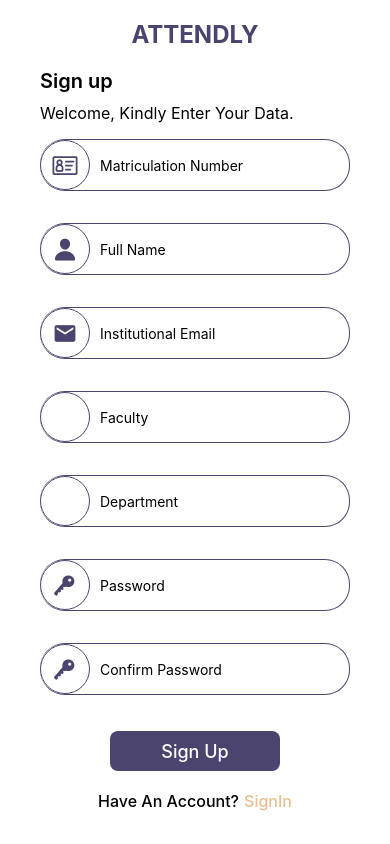
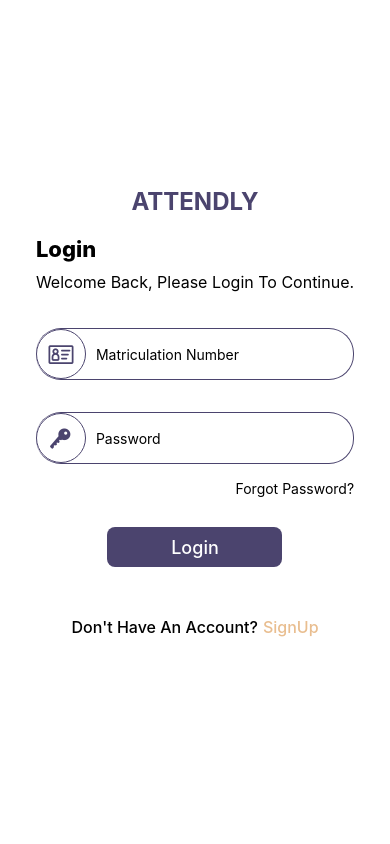
Before and after one commit to mbianou-bradon/attendly, a React Native app: screen / in a window 390 px wide. Built offline with nearby package versions, Linux system fonts and the light colour scheme.

Commit message:
Completed Login Screen

```diff
--- a/App.tsx
+++ b/App.tsx
@@ -12,6 +12,7 @@ import {
 } from 'react-native';
 import Signup from './src/screens/signup/Signup';
 import colors from './src/theme/theme';
+import Login from './src/screens/Login/Login';
 
 
 function App(): JSX.Element {
@@ -20,7 +21,7 @@ function App(): JSX.Element {
   return (
     <View style={{flex: 1}}>
       <StatusBar backgroundColor={colors.primary}/>
-      <Signup/>
+      <Login/>
     </View>
   )
 }
--- a/src/screens/Login/Login.screen.styles.tsx
+++ b/src/screens/Login/Login.screen.styles.tsx
@@ -0,0 +1,90 @@
+import { StyleSheet } from "react-native";
+import colors from "../../theme/theme";
+
+
+const styles =  StyleSheet.create({
+    loginMainContainer : {
+        flex: 1,
+        paddingHorizontal: 30,
+        justifyContent: "center",
+        alignItems: "center",
+        backgroundColor: colors.neutral_white
+    },
+    logoContainer: {
+        justifyContent: "center",
+        alignItems: "center",
+        marginBottom: 20
+    },
+    logoText: {
+        fontSize: 24,
+        fontWeight: "700",
+        color: colors.primary
+    },
+    signinTitle : {
+        fontSize: 22,
+        fontWeight: "800",
+        color: colors.neutral_black,
+        marginBottom: 10,
+    },
+    signinDesc: {
+        fontSize: 16,
+        fontWeight: "400",
+        color: colors.neutral_black,
+        marginBottom: 20,
+    },
+    iconsContainer : {
+        flexDirection: "row",
+        alignItems: "center",
+        borderTopWidth: 1,
+        borderBottomWidth: 1,
+        borderRightWidth: 1,
+        borderColor: colors.primary,
+        borderRadius: 25,
+        marginVertical: 16,
+    },
+    iconContainer: {
+        justifyContent: "center",
+        alignItems: "center",
+        borderRadius: 25,
+        width: 50,
+        height: 50,
+        borderWidth: 1,
+        borderColor: colors.primary,
+        marginRight: 10
+    },
+    iconsColor : {
+        color: colors.primary
+    },
+    btnContainer : {
+        justifyContent: "center",
+        alignItems: "center",
+        marginVertical: 20
+    },
+    forgotPasswordContainer : {
+        marginBottom: 10,
+        alignItems:"flex-end"
+    },
+    bottomContainer : {
+        flexDirection: "row",
+        gap: 5,
+        justifyContent: "center",
+        alignItems: "center",
+        marginTop: 30,
+        marginBottom: 20
+    },
+    bottomSubContainer: {
+        justifyContent: "center"
+    },
+    bottomText: {
+        fontSize: 16,
+        fontWeight: "500",
+    },
+    signupText: {
+        fontSize: 16,
+        fontWeight: "500",
+        color: colors.secondary,
+
+    }
+})
+
+export default styles;
--- a/src/screens/Login/Login.tsx
+++ b/src/screens/Login/Login.tsx
@@ -1,5 +1,10 @@
 import React from "react";
-import { Text, TextInput, View } from "react-native";
+import { Pressable, Text, TextInput, View } from "react-native";
+import AntDesign from "react-native-vector-icons/AntDesign";
+import Ionicons from "react-native-vector-icons/Ionicons";
+import Button from "../../components/Button/Button";
+import styles from "./Login.screen.styles";
+import colors from "../../theme/theme";
 
 
 
@@ -10,36 +15,45 @@ export default function Login(){
 
 
     return (
-        <View>
+        <View style={styles.loginMainContainer}>
             <View>
-                <View>
-                    <Text>ATTENDLY</Text>
+                <View style={styles.logoContainer}>
+                    <Text style={styles.logoText}>ATTENDLY</Text>
                 </View>
 
                 <View>
-                    <Text>Login</Text>
-                    <Text>Welcome Back, Please Login To Continue.</Text>
+                    <Text style={styles.signinTitle}>Login</Text>
+                    <Text style={styles.signinDesc}>Welcome Back, Please Login To Continue.</Text>
                 </View>
 
                 <View>
-                    <View>
-                        <View></View>
-                        <TextInput placeholder="Matriculation Number" onChangeText={(value)=>setMatricule(value)} />
+                    <View style={styles.iconsContainer}>
+                        <View style={styles.iconContainer}>
+                            <AntDesign name="idcard" color={styles.iconsColor.color} size={25} />
+                        </View>
+                        <TextInput placeholder="Matriculation Number" onChangeText={(value)=>setMatricule(value)} cursorColor={colors.primary}/>
                     </View>
 
-                    <View>
-                        <View></View>
-                        <TextInput placeholder="Password" onChangeText={(value)=>setPassword(value)}/>
+                    <View style={styles.iconsContainer}>
+                        <View style={styles.iconContainer}>
+                            <Ionicons name="key" color={styles.iconsColor.color} size={25} />
+                        </View>
+                        <TextInput placeholder="Password" onChangeText={(value)=>setPassword(value)} cursorColor={colors.primary}/>
                     </View>
                 </View>
-
-                <View>
-                    <Text>Login</Text>
+                <Pressable style={styles.forgotPasswordContainer}>
+                    <Text style={styles.forgotPasswordText}>Forgot Password?</Text>
+                </Pressable>
+                <View style={styles.btnContainer}>
+                    <Button text="Login" />
                 </View>
 
 
-                <View>
-                    <Text>Don't Have An Account? <Text>SignUp</Text></Text>
+                <View style={styles.bottomContainer}>
+                    <Text style={styles.bottomText}>Don't Have An Account?</Text>
+                    <Pressable>
+                        <Text style={styles.signupText}>SignUp</Text>
+                    </Pressable>
                 </View>
             </View>
         </View>
--- a/src/screens/signup/Signup.screen.styles.tsx
+++ b/src/screens/signup/Signup.screen.styles.tsx
@@ -27,7 +27,7 @@ const styles = StyleSheet.create({
     },
     signupTitle : {
         fontSize: 20,
-        fontWeight: "600",
+        fontWeight: "800",
         color: colors.neutral_black,
         marginBottom: 10,
     },
```
